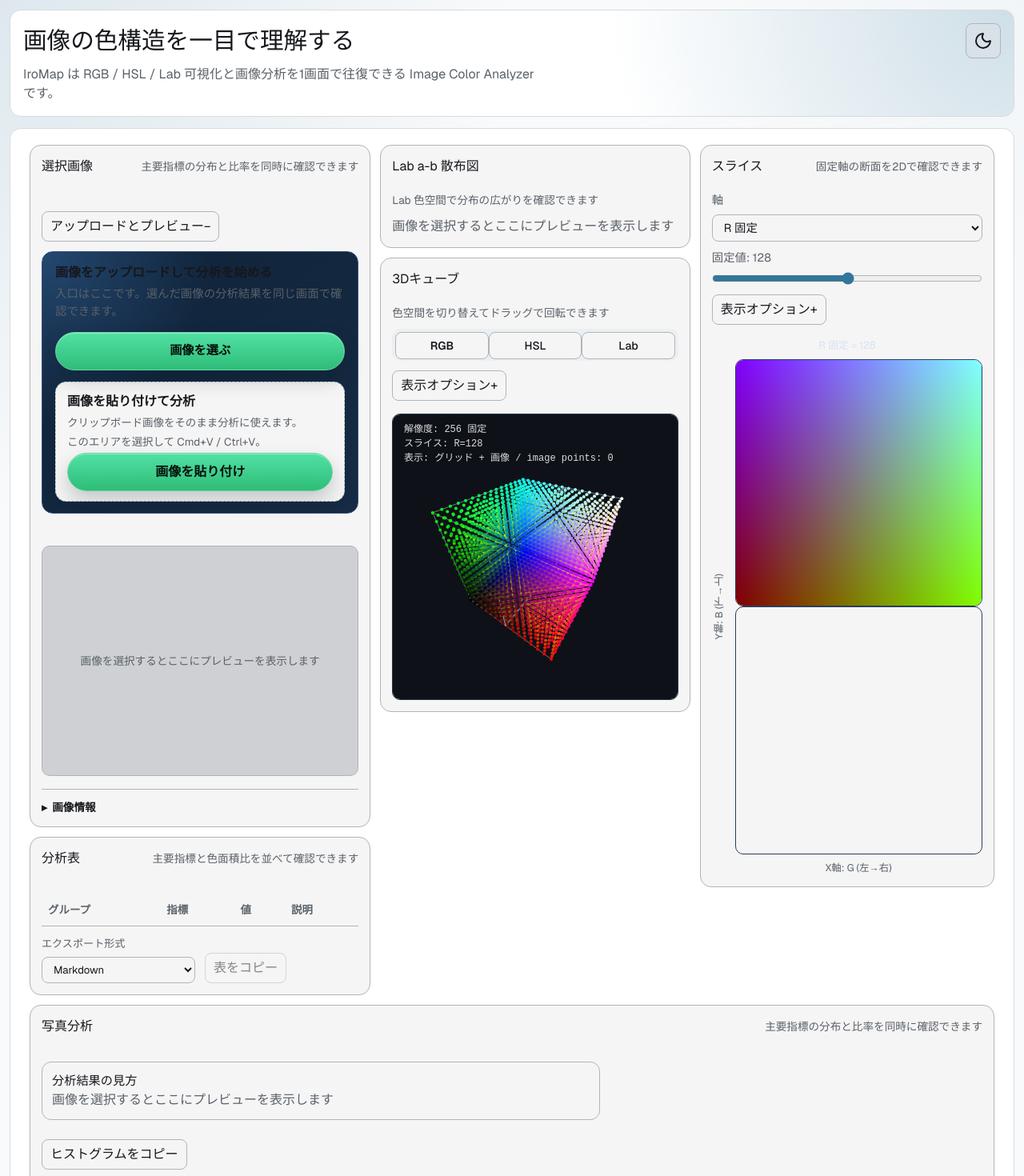
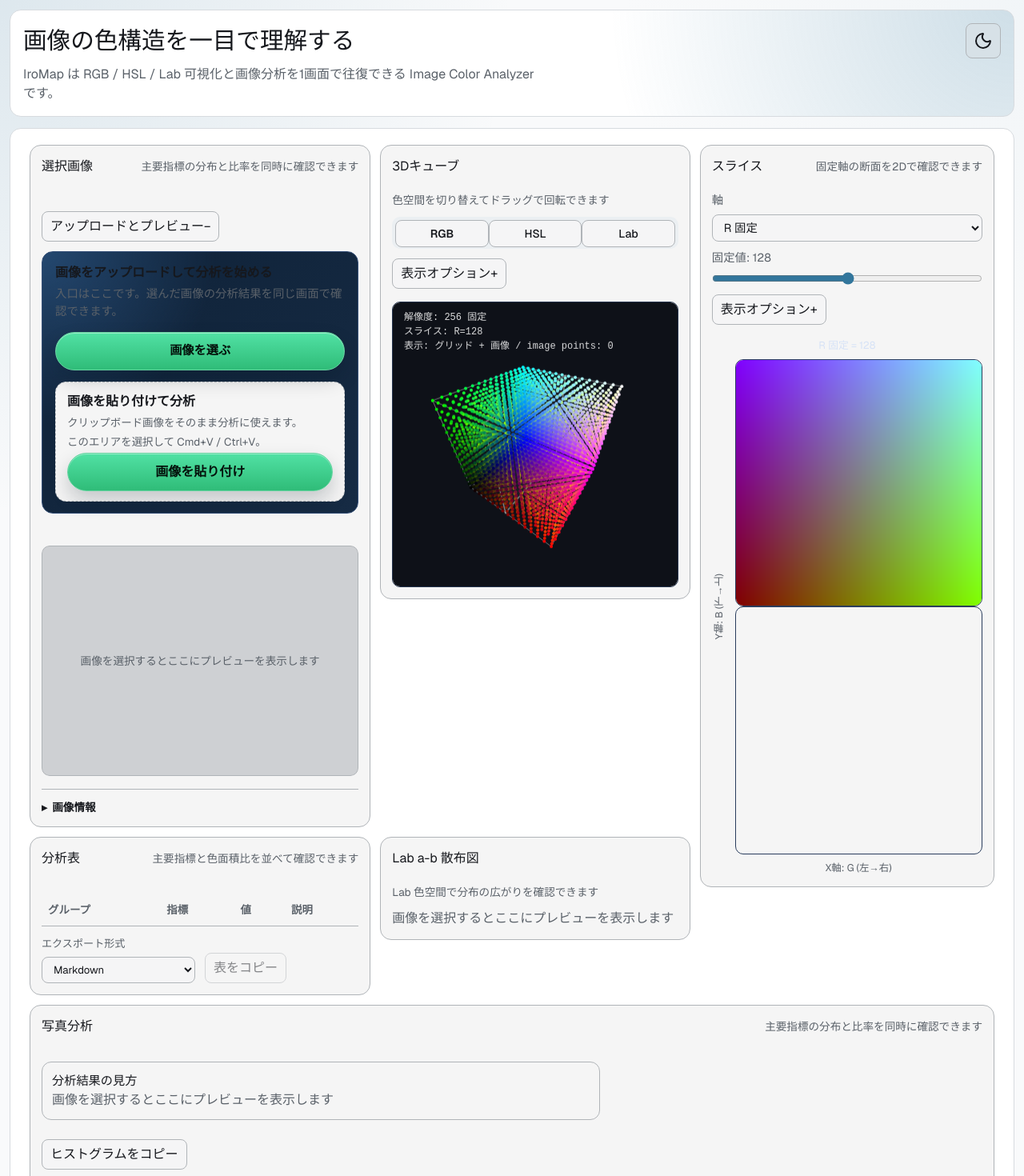
Before and after one commit to Shunkicreate/IroMap, a Next.js app in the folder web/: page / in a window 1280 px wide. Shown: the top 1470 px of the page at 80% size. Built offline with nearby package versions, Linux system fonts and the light colour scheme.

Commit message:
Adjust mobile workbench panel order

```diff
--- a/web/src/app/globals.css
+++ b/web/src/app/globals.css
@@ -250,6 +250,16 @@
 }
 
 .workbenchVisualStack {
+  display: grid;
+  gap: 0.75rem;
+  align-content: start;
+}
+
+.workbenchPreviewRegion,
+.workbenchCubeRegion,
+.workbenchSliceRegion,
+.workbenchMetricsRegion,
+.workbenchScatterRegion {
   display: grid;
   gap: 0.75rem;
   align-content: start;
@@ -1318,6 +1328,31 @@
     grid-template-columns: repeat(2, minmax(0, 1fr));
   }
 
+  .workbenchPreviewRegion {
+    grid-column: 1;
+    grid-row: 1;
+  }
+
+  .workbenchCubeRegion {
+    grid-column: 2;
+    grid-row: 1;
+  }
+
+  .workbenchSliceRegion {
+    grid-column: 1 / -1;
+    grid-row: 2;
+  }
+
+  .workbenchMetricsRegion {
+    grid-column: 1;
+    grid-row: 3;
+  }
+
+  .workbenchScatterRegion {
+    grid-column: 2;
+    grid-row: 3;
+  }
+
   .visualizationGrid {
     grid-template-rows: auto auto;
   }
@@ -1334,6 +1369,31 @@
 
   .workbenchInteractiveGrid {
     grid-template-columns: minmax(0, 1.1fr) minmax(0, 1fr) minmax(0, 0.95fr);
+  }
+
+  .workbenchPreviewRegion {
+    grid-column: 1;
+    grid-row: 1;
+  }
+
+  .workbenchMetricsRegion {
+    grid-column: 1;
+    grid-row: 2;
+  }
+
+  .workbenchCubeRegion {
+    grid-column: 2;
+    grid-row: 1;
+  }
+
+  .workbenchScatterRegion {
+    grid-column: 2;
+    grid-row: 2;
+  }
+
+  .workbenchSliceRegion {
+    grid-column: 3;
+    grid-row: 1 / span 2;
   }
 
   .photoAnalysisOverviewGrid {
--- a/web/src/features/workbench/color-workbench.tsx
+++ b/web/src/features/workbench/color-workbench.tsx
@@ -494,7 +494,7 @@ export function ColorWorkbench() {
   return (
     <section className="workbenchRoot">
       <div className="workbenchInteractiveGrid">
-        <div className="workbenchPreviewStack">
+        <div className="workbenchPreviewRegion">
           <WorkbenchPreviewPanel
             target={baselineTarget}
             hoverSample={hoverState.sample}
@@ -512,18 +512,9 @@ export function ColorWorkbench() {
             onPaste={handlePhotoPaste}
             onPasteButtonClick={handlePhotoPasteButtonClick}
           />
-
-          <WorkbenchMetricsPanel
-            copyFormat={copyFormat}
-            metricRows={localizedBaselineMetricRows}
-            onCopyFormatChange={setCopyFormat}
-            onCopyMetricTable={copyMetricTable}
-          />
         </div>
 
-        <div className="workbenchVisualStack">
-          <WorkbenchScatterPanel result={baselineTarget.result} />
-
+        <div className="workbenchCubeRegion">
           <section className="panel">
             <PanelHeader titleKey="panelRgbCube" requirementsKey="panelRgbCubeRequirements" />
 
@@ -650,6 +641,7 @@ export function ColorWorkbench() {
           </section>
         </div>
 
+        <div className="workbenchSliceRegion">
           <SliceCanvas
             space={space}
             axis={sliceAxis}
@@ -667,6 +659,20 @@ export function ColorWorkbench() {
             onMappedSamplesVisibilityChange={setIsSliceImageMappingVisible}
             onSelectedSamplesVisibilityChange={setIsSliceSelectionMappingVisible}
           />
+        </div>
+
+        <div className="workbenchMetricsRegion">
+          <WorkbenchMetricsPanel
+            copyFormat={copyFormat}
+            metricRows={localizedBaselineMetricRows}
+            onCopyFormatChange={setCopyFormat}
+            onCopyMetricTable={copyMetricTable}
+          />
+        </div>
+
+        <div className="workbenchScatterRegion">
+          <WorkbenchScatterPanel result={baselineTarget.result} />
+        </div>
       </div>
 
       <WorkbenchAnalysisPanel
```
Also changed, not shown: 1 other file (tests, documents, lock files or other folders). Lines whose indentation alone changed are shown as unchanged.
